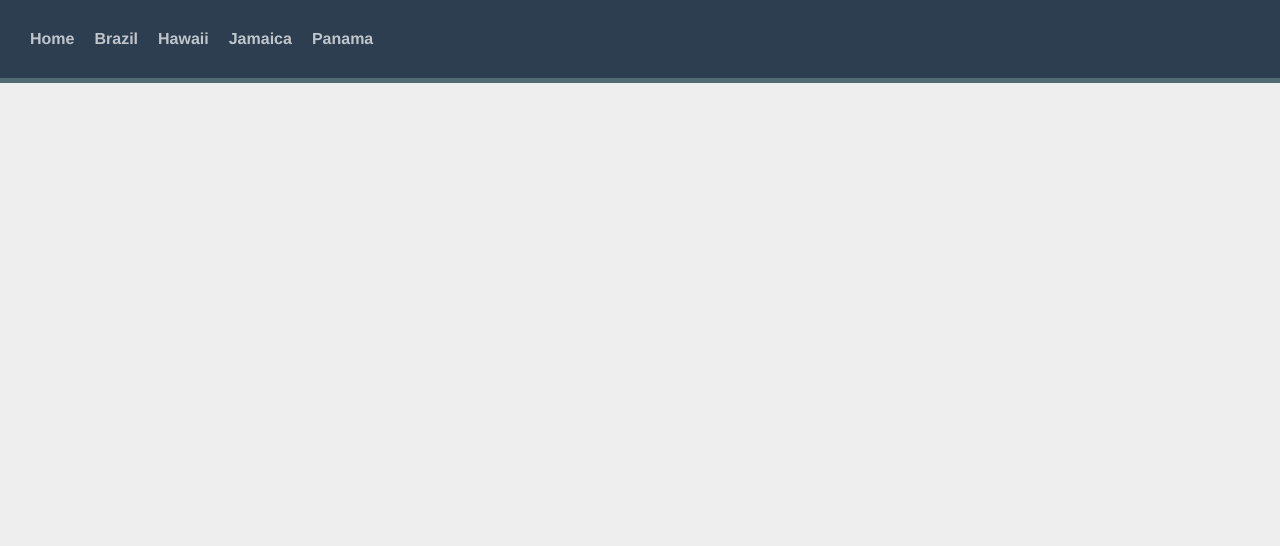
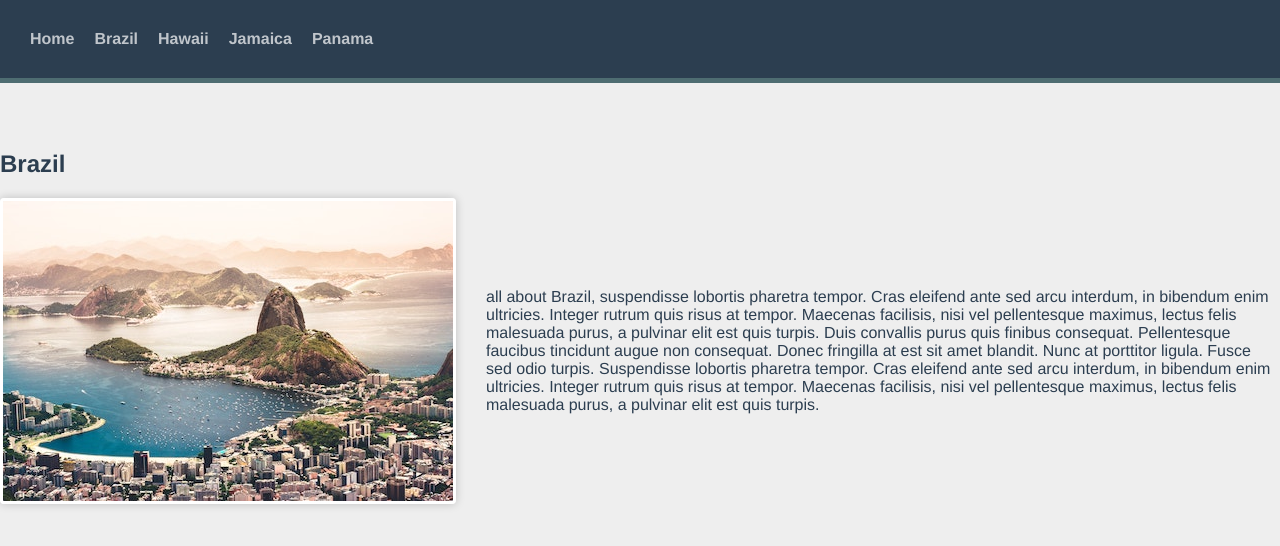
Before and after one commit to utshab-roy/vue-ui, a Vue app: page /destination/1 in a window 1280 px wide. Shown: the top 546 px of the page. Built offline with nearby package versions, Linux system fonts and the light colour scheme.

Commit message:
dynamic route basic demo, route can be changed passing url id

```diff
--- a/src/router/index.js
+++ b/src/router/index.js
@@ -11,6 +11,7 @@
     { path: '/hawaii', name: 'hawaii', component: () => import('@/views/Hawaii.vue') },
     { path: '/jamaica', name: 'jamaica', component: () => import('@/views/Jamaica.vue') },
     { path: '/panama', name: 'panama', component: () => import('@/views/Panama.vue') },
+    { path: '/destination/:id', component: () => import('@/views/DestinationShow.vue') },
   ],
   // linkActiveClass: 'router-link-active', // this class will be added automatically to the active link
 })
--- /dev/null
+++ b/src/views/DestinationShow.vue
@@ -0,0 +1,22 @@
+<template>
+  <section class="destination">
+    <h1>{{destination.name}}</h1>
+    <div class="destination-details">
+      <img :src="`/images/${destination.image}`" :alt="destination.name">
+      <p>{{destination.description}}</p>
+    </div>
+  </section>
+</template>
+<script>
+import sourceData from '@/data.json'
+export default {
+  computed:{
+    destinationId(){
+      return parseInt(this.$route.params.id)
+    },
+    destination(){
+      return sourceData.destinations.find(destination => destination.id === this.destinationId)
+    }
+  }
+}
+</script>
```
